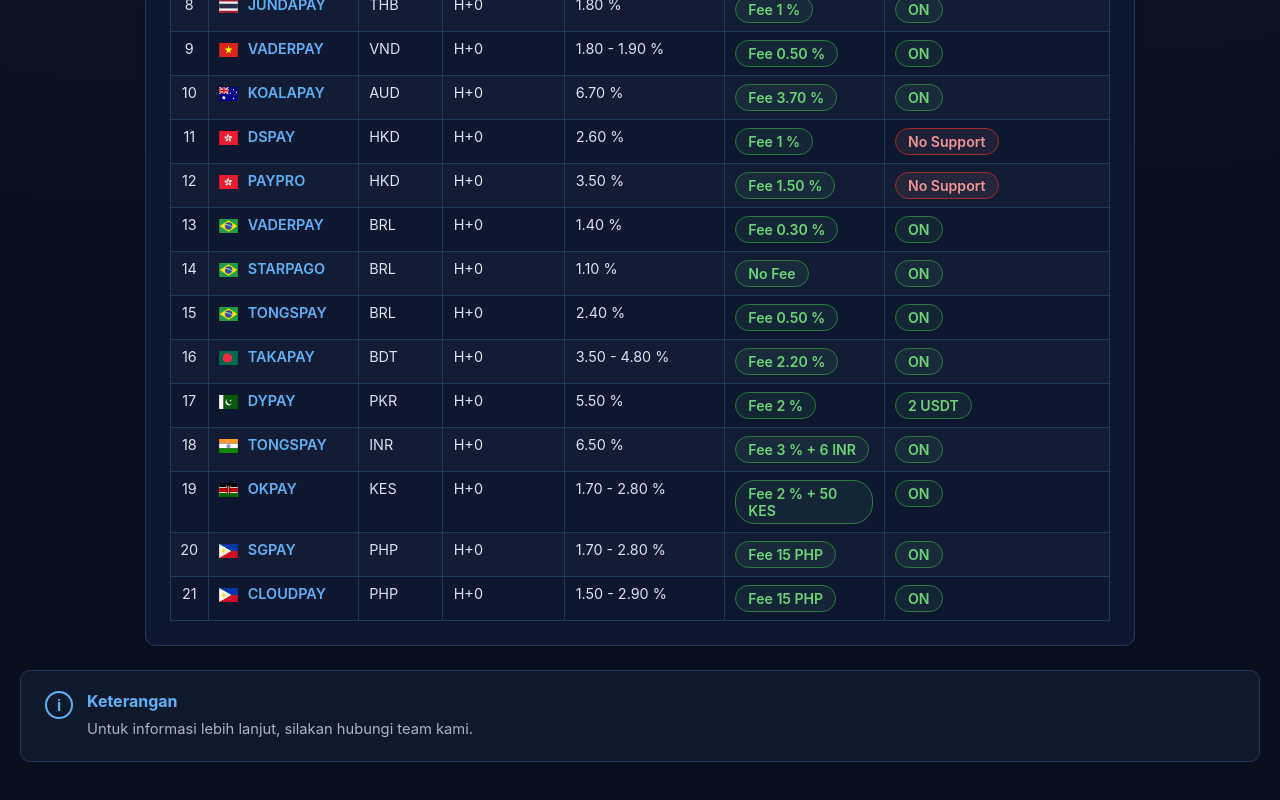
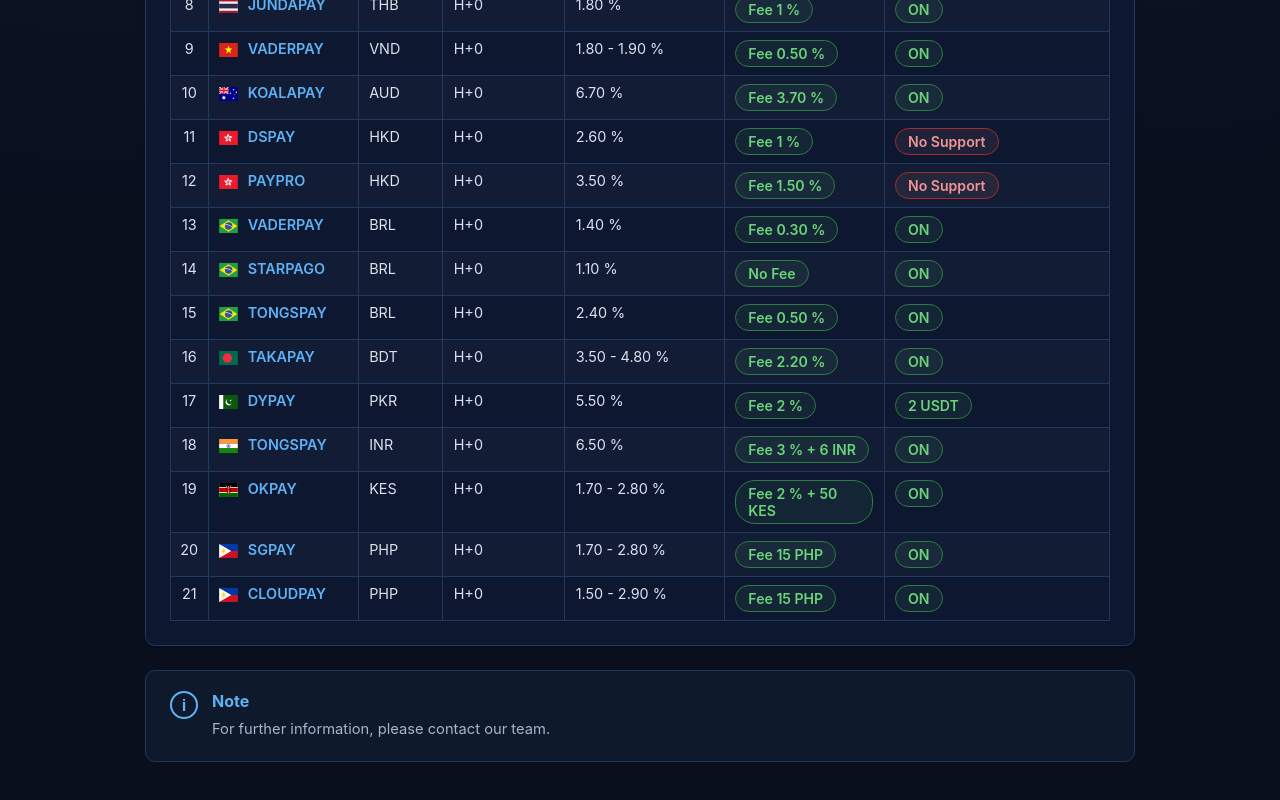
Before and after one commit to trendycs-alt/listpg, a Next.js app: page /payment-gateway/global in a window 1280 px wide. Shown: the part 677-1477 px from the top of the page. Built offline with nearby package versions, Linux system fonts and the light colour scheme.

Commit message:
note on global list

```diff
--- a/app/globals.css
+++ b/app/globals.css
@@ -756,6 +756,12 @@ margin-top: 0;
   align-items: flex-start;
 }
 
+.info-box-global {
+  max-width: 990px;
+  margin-left: auto;
+  margin-right: auto;
+}
+
 .info-box-icon {
   flex-shrink: 0;
   width: 28px;
--- a/app/payment-gateway/global/page.js
+++ b/app/payment-gateway/global/page.js
@@ -161,12 +161,12 @@ export default function PaymentGatewayGlobal() {
         </div>
       </div>
 
-      <div className="info-box">
+      <div className="info-box info-box-global">
         <div className="info-box-icon">i</div>
         <div>
-          <p className="info-box-title">Keterangan</p>
+          <p className="info-box-title">Note</p>
           <p className="info-box-text">
-            Untuk informasi lebih lanjut, silakan hubungi team kami.
+            For further information, please contact our team.
           </p>
         </div>
       </div>
```
